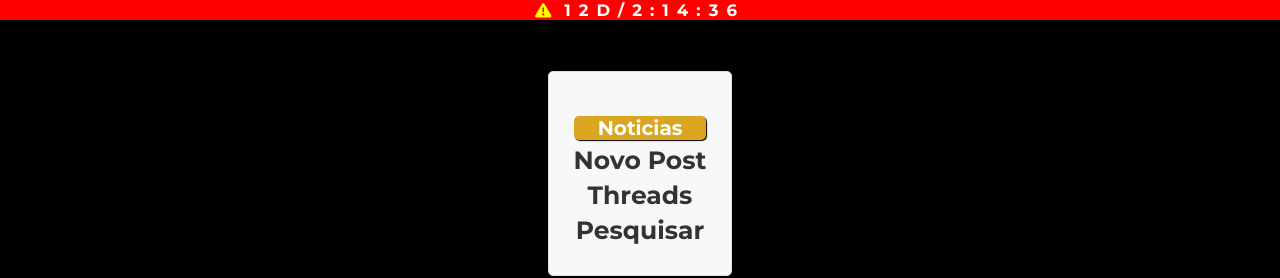
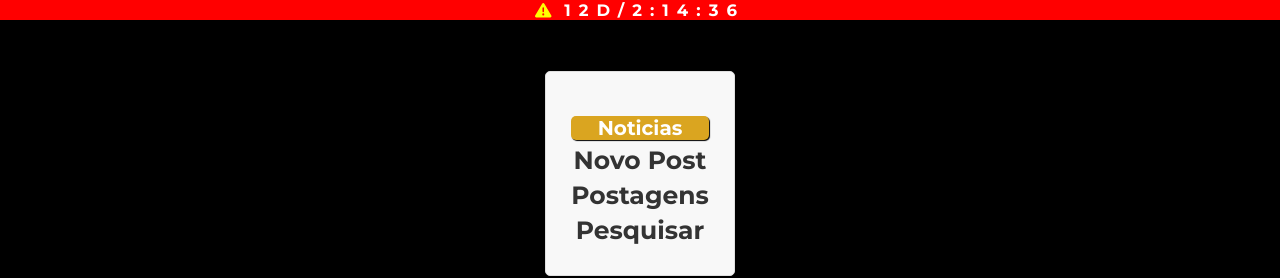
Before and after one commit to davidsongsc/torneio-votos, a React (Create React App) app: page /outros in a window 1280 px wide. Shown: the top 278 px of the page. Built offline with nearby package versions, Linux system fonts and the light colour scheme; a web font is replaced by a local one.

Commit message:
Atualizar o PageOutros.tsx

```diff
--- a/src/components/PageOutros.tsx
+++ b/src/components/PageOutros.tsx
@@ -68,16 +68,16 @@ const PageOutros: React.FC = () => {
                     <>
                         <h3>Contest</h3>
                         <li>
-                            <Link to="/novocontest">Novo</Link>
+                            <Link to="/novocontest">Novo Contest</Link>
                         </li>
                         <li>
                             <Link to="/">Pesquisar</Link>
                         </li>
                         <li>
-                            <Link to="/controle">Controle</Link>
+                            <Link to="/controle">Voto++</Link>
                         </li>
                         <li>
-                            <Link to="/torneio">Reiniciar</Link>
+                            <Link to="/torneio">Adm Votos</Link>
                         </li>
 
                     </>
@@ -87,7 +87,7 @@ const PageOutros: React.FC = () => {
                     <Link to="/">Novo Post</Link>
                 </li>
                 <li>
-                    <Link to="/">Threads</Link>
+                    <Link to="/">Postagens</Link>
                 </li>
                 <li>
                     <Link to="/">Pesquisar</Link>
```
